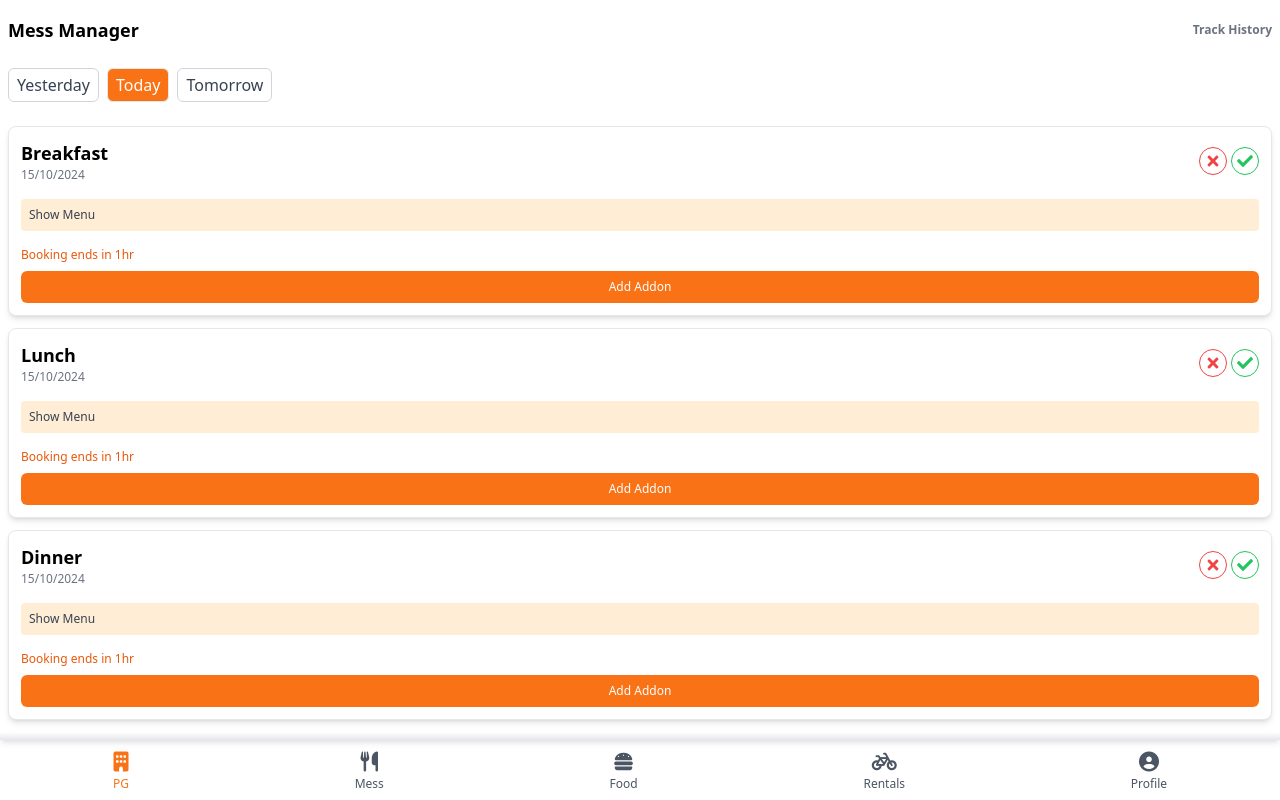
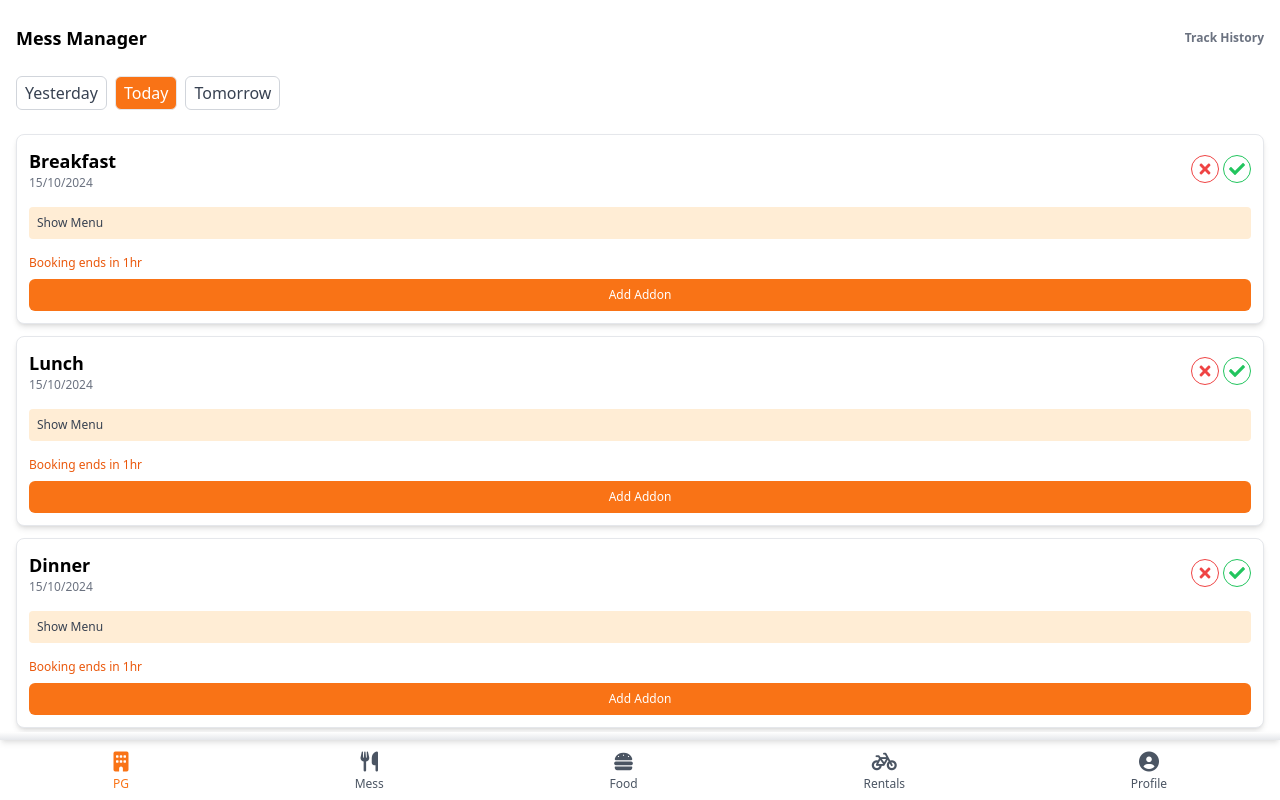
Before and after one commit to Faizi-Faisal/git, a React (Vite) app: page /mess in a window 1280 px wide. Built offline with nearby package versions, Linux system fonts and the light colour scheme.

Commit message:
Update Mess.jsx

```diff
--- a/src/pages/Mess.jsx
+++ b/src/pages/Mess.jsx
@@ -63,7 +63,7 @@ function Mess() {
   };
 
   return (
-    <div className="flex flex-col p-2 mt-2 pb-8"> {/* Reduced padding bottom */}
+    <div className="flex flex-col p-4 mt-2 pb-8">
       {/* Title and Track History Button */}
       <div className="flex justify-between items-center mb-2">
         <h1 className="text-lg font-semibold text-left">Mess Manager</h1> {/* Decreased title size */}
```
